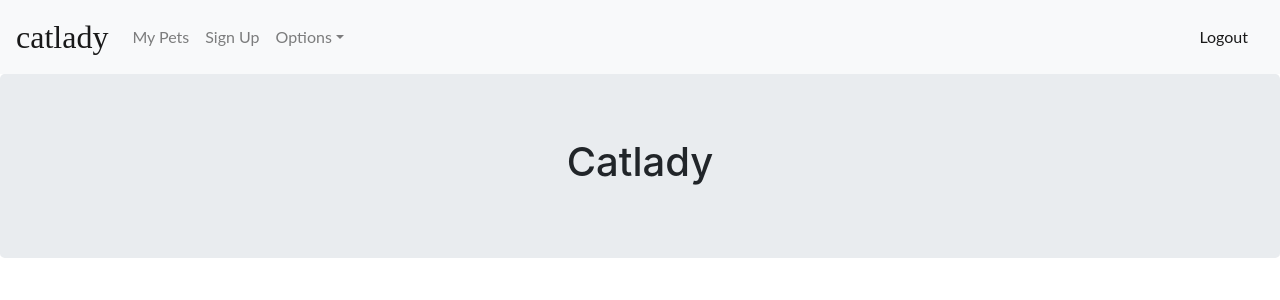
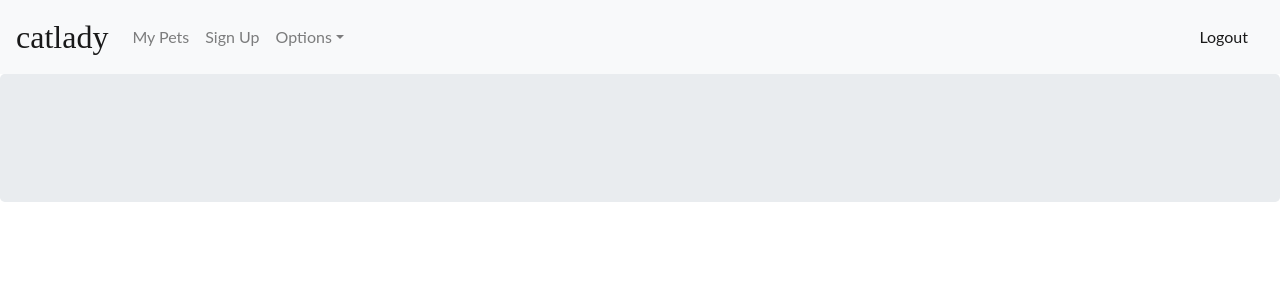
Before and after one commit to Jack-Aaron/catlady, a React (Create React App) app in the folder client/: page / in a window 1280 px wide. Shown: the top 300 px of the page. Built offline with nearby package versions, Linux system fonts and the light colour scheme.

Commit message:
new comp for mypets

```diff
--- a/client/src/App.js
+++ b/client/src/App.js
@@ -1,6 +1,9 @@
 import React, { useState } from 'react';
 import 'bootstrap/dist/css/bootstrap.min.css';
 import {
+  Container,
+  Row,
+  Col,
   Collapse,
   Navbar,
   NavbarToggler,
@@ -13,9 +16,9 @@ import {
   DropdownMenu,
   DropdownItem,
   NavbarText,
-  Jumbotron
 } from 'reactstrap';
 import './App.css';
+import Mypets from './components/Mypets';
 
 const App = (props) => {
   const [isOpen, setIsOpen] = useState(false);
@@ -30,7 +33,7 @@ const App = (props) => {
         <Collapse isOpen={isOpen} navbar>
           <Nav className="mr-auto" navbar>
             <NavItem>
-              <NavLink href="/">My Pets</NavLink>
+              <NavLink href="./components/Mypets">My Pets</NavLink>
             </NavItem>
             <NavItem>
               <NavLink href="/">Sign Up</NavLink>
@@ -58,12 +61,14 @@ const App = (props) => {
           </NavbarText>
         </Collapse>
       </Navbar>
-      <Jumbotron className="App">
-        <h1>Catlady</h1>
-      </Jumbotron>
+      <Mypets />
+      <Container>
+        <Row>
+          <Col>
+          </Col>
+        </Row>
+      </Container>
     </div>
-
-
   );
 }
 
--- /dev/null
+++ b/client/src/components/Mypets/index.js
@@ -0,0 +1,19 @@
+import React, { useState } from 'react';
+import {
+    Container,
+    Row,
+    Col,
+    Jumbotron
+} from 'reactstrap';
+import './style.css';
+
+function Mypets() {
+    return (
+        <div>
+            <Jumbotron className="App">
+            </Jumbotron>
+        </div>
+    )
+}
+
+export default Mypets;
```
Also changed, not shown: client/src/components/Mypets/style.css (added).
